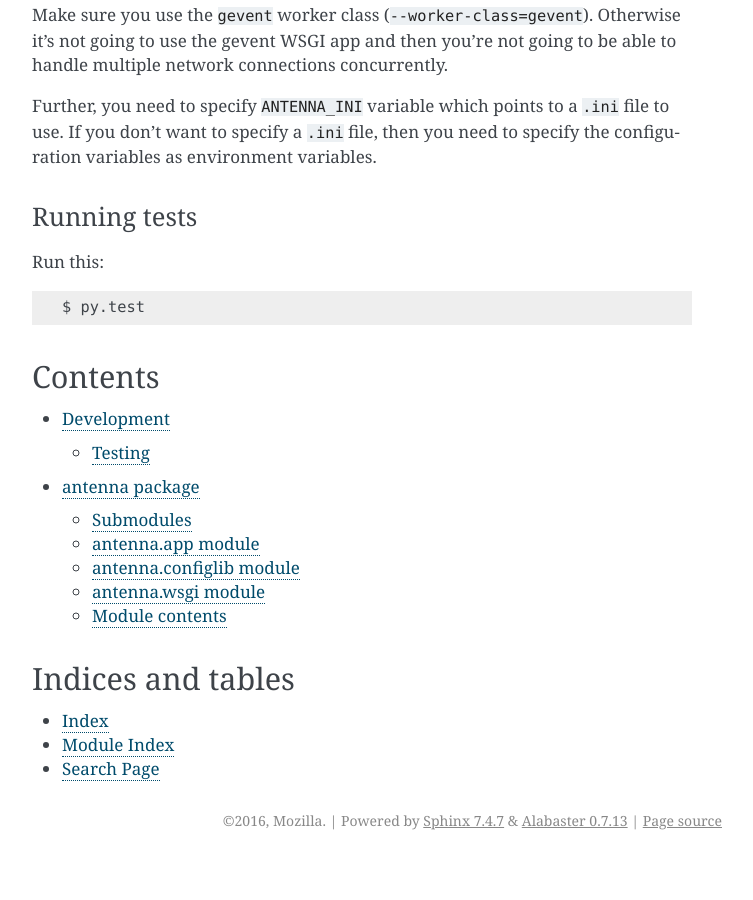
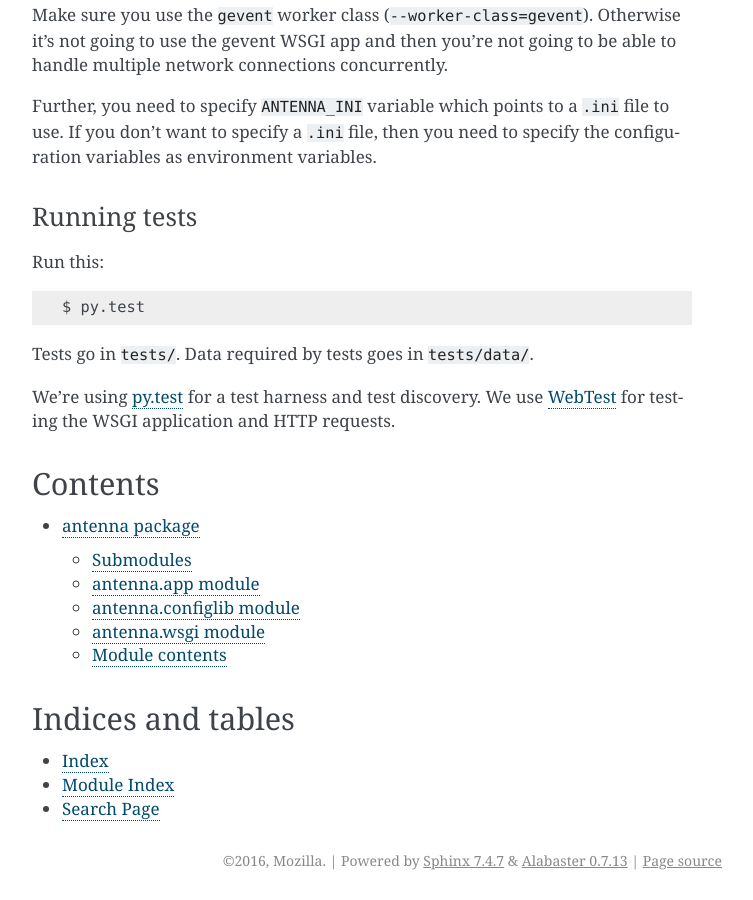
Before and after one commit to mozilla-services/antenna, a Sphinx documentation site: the page built from docs/index.rst, in a window 1280 px wide and 900 px high, scrolled down 1108 px. Shown: the whole window, without its empty margins (388-1141 px from the left). Built offline with Sphinx 7.4.7, drawn with Linux system fonts in a browser that asks for light colours; before the commit the page ends 1968 px from its top, so only the background shows below that.

Commit message:
Nix dev docs in favor of putting in the README

```diff
--- a/README.rst
+++ b/README.rst
@@ -70,3 +70,12 @@ Run this:
 .. code-block:: shell
 
    $ py.test
+
+
+Tests go in ``tests/``. Data required by tests goes in ``tests/data/``.
+
+We're using py.test_ for a test harness and test discovery. We use WebTest_ for
+testing the WSGI application and HTTP requests.
+
+.. _WebTest: http://webtest.pythonpaste.org/en/latest/index.html
+.. _py.test: http://pytest.org/
--- a/docs/index.rst
+++ b/docs/index.rst
@@ -11,7 +11,6 @@ Contents
 .. toctree::
    :maxdepth: 2
 
-   dev.rst
    antenna.rst
 
 
```
Also changed, not shown: docs/dev.rst (deleted, +0 -28 lines).
